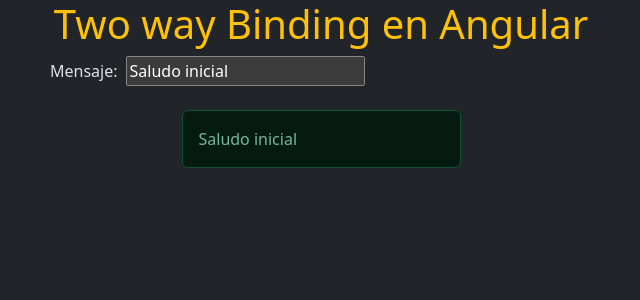
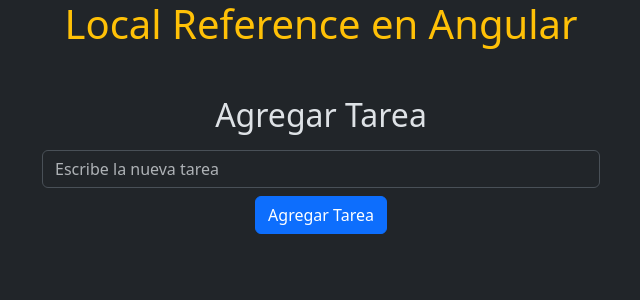
Before and after one commit to juliMillen/angular_curso, an Angular app: page / in a window 1280 px wide. Shown: the top 300 px of the page, without its empty margins (319-959 px from the left). Built offline with nearby package versions, Linux system fonts and the light colour scheme.

Commit message:
Directiva if y Local Reference

```diff
--- a/src/app/app.component.html
+++ b/src/app/app.component.html
@@ -1,6 +1,6 @@
-<div class="container">
+<div class="container text-center">
     <h1 class="text-center text-warning">
         {{title}}
     </h1>
-    <app-saludar/>
+    <app-agregar-tarea/>
 </div>
--- a/src/app/app.component.ts
+++ b/src/app/app.component.ts
@@ -8,13 +8,15 @@
 import { MostrarMensajeComponent } from "./components/mostrar-mensaje/mostrar-mensaje.component";
 import { ReplicadorComponent } from "./components/replicador/replicador.component";
 import { SaludarComponent } from "./components/saludar/saludar.component";
+import { ComponenteIfComponent } from "./components/componente-if/componente-if.component";
+import { AgregarTareaComponent } from "./components/agregar-tarea/agregar-tarea.component";
 
 @Component({
   selector: 'app-root',
-  imports: [RouterOutlet, NuevoComponenteComponent, ComponenteEnLineaComponent, InterpolacionComponent, PadreComponent, HijoComponent, MostrarMensajeComponent, ReplicadorComponent, SaludarComponent],
+  imports: [RouterOutlet, NuevoComponenteComponent, ComponenteEnLineaComponent, InterpolacionComponent, PadreComponent, HijoComponent, MostrarMensajeComponent, ReplicadorComponent, SaludarComponent, ComponenteIfComponent, AgregarTareaComponent],
   templateUrl: './app.component.html',
   styleUrl: './app.component.css'
 })
 export class AppComponent {
-  title = 'Two way Binding en Angular';
+  title = 'Local Reference en Angular';
 }
--- /dev/null
+++ b/src/app/components/agregar-tarea/agregar-tarea.component.html
@@ -0,0 +1,19 @@
+<div class="containter mt-5">
+    <h2> Agregar Tarea</h2>
+    <div class="mt-3 d-flex justify-content-center">
+        <input type="text" #tareaInput class="form-control mb-2 w-50" placeholder="Escribe la nueva tarea">
+    </div>
+    <div class="d-flex justify-content-center">
+        <button class="btn btn-primary" (click)="agregarTarea(tareaInput.value); tareaInput.value=''">
+            Agregar Tarea
+        </button>
+    </div>
+
+    <div class="mt-3 text-center">
+        @if (tarea) {
+            <p>Tarea: {{tarea}}</p>
+        }
+
+    </div>
+
+</div>
--- /dev/null
+++ b/src/app/components/agregar-tarea/agregar-tarea.component.ts
@@ -0,0 +1,15 @@
+import { Component } from '@angular/core';
+
+@Component({
+  selector: 'app-agregar-tarea',
+  imports: [],
+  templateUrl: './agregar-tarea.component.html',
+  styleUrl: './agregar-tarea.component.css'
+})
+export class AgregarTareaComponent {
+  tarea: string = '';
+
+  agregarTarea(nuevaTarea:string):void{
+    this.tarea = nuevaTarea;
+  }
+}
--- /dev/null
+++ b/src/app/components/componente-if/componente-if.component.html
@@ -0,0 +1,15 @@
+<div class="container mt-5 text-center">
+    <h2>Estatus de autenticacion</h2>
+    @if (isAutenticado) {
+        <p class="text-success">Esta autenticado</p>
+    }
+    @else {
+        <p class="text-danger">
+            No esta autenticado
+        </p>
+    }
+    <button class="btn btn-primary mt-3" (click)="alternarAutenticacion()">
+        Alternar Estado
+    </button>
+
+</div>
--- /dev/null
+++ b/src/app/components/componente-if/componente-if.component.ts
@@ -0,0 +1,16 @@
+import { Component } from '@angular/core';
+
+@Component({
+  selector: 'app-componente-if',
+  imports: [],
+  templateUrl: './componente-if.component.html',
+  styleUrl: './componente-if.component.css'
+})
+export class ComponenteIfComponent {
+  isAutenticado: boolean = false;
+
+  alternarAutenticacion(): void{
+    this.isAutenticado = !this.isAutenticado;
+  }
+
+}
```
Also changed, not shown: src/app/components/agregar-tarea/agregar-tarea.component.css (added), src/app/components/componente-if/componente-if.component.css (added).
